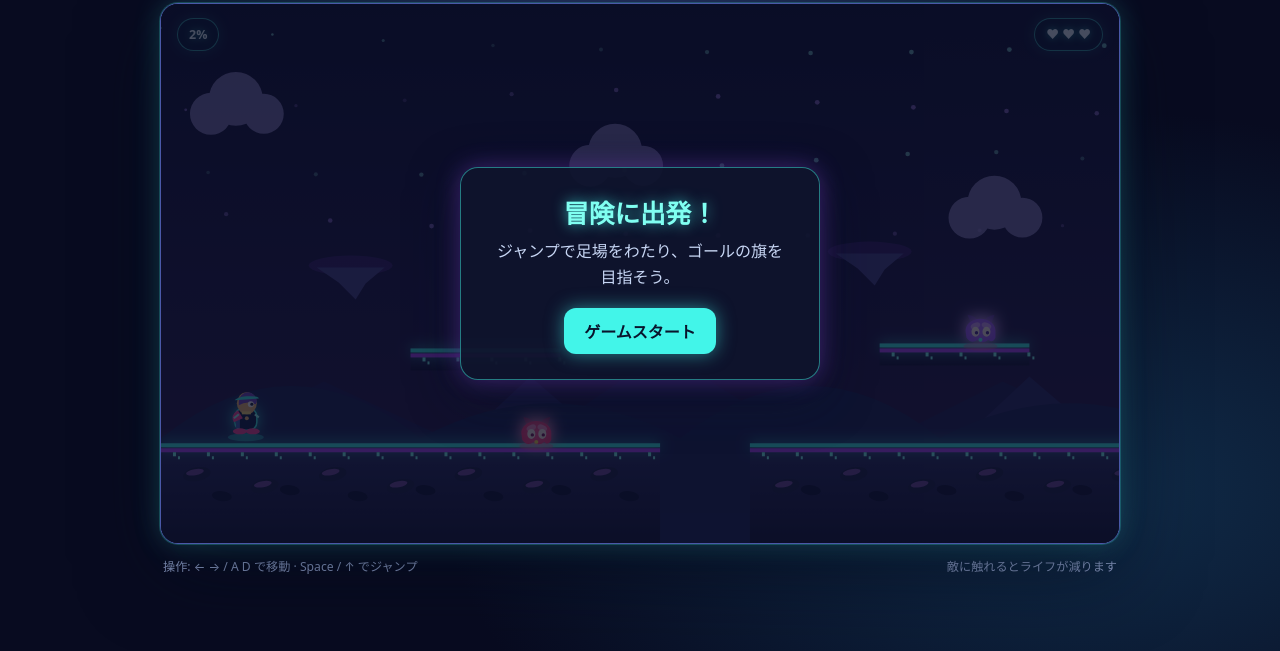
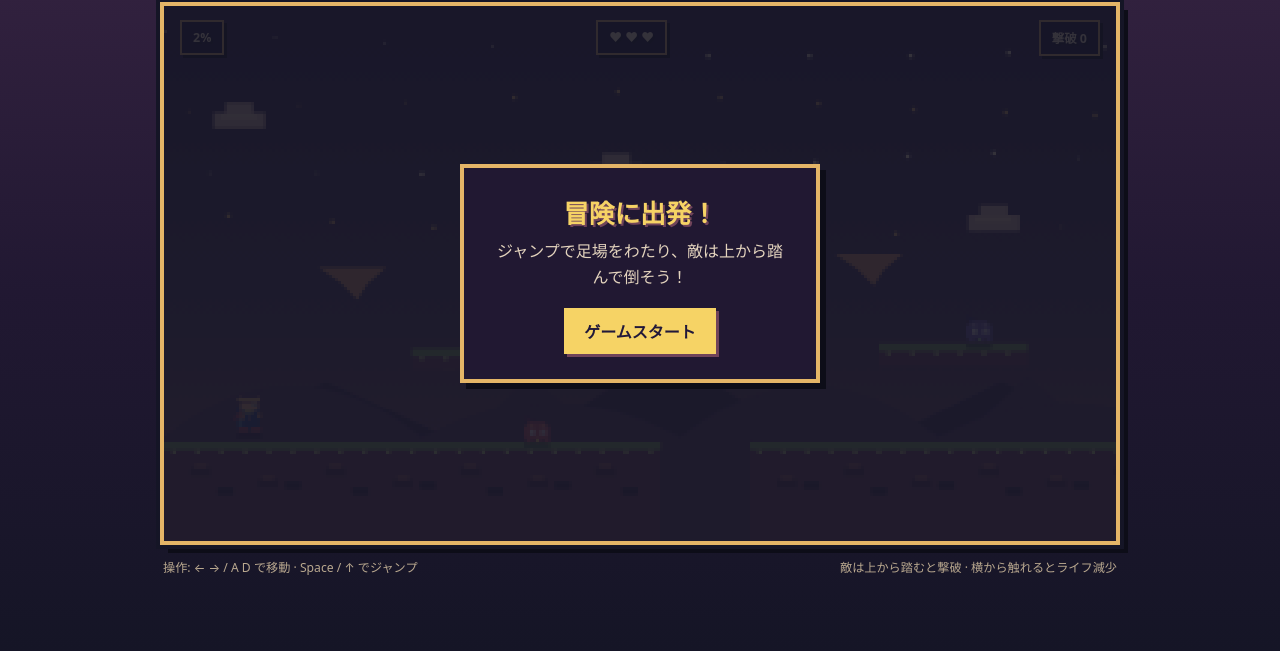
Before and after one commit to science-lab-edu/my-first-app, a plain HTML site: page index.html in a window 1280 px wide. Shown: the part 149-800 px from the top of the page. Drawn offline with Linux system fonts and the light colour scheme.

Commit message:
レトロ感

```diff
--- a/index.html
+++ b/index.html
@@ -3,13 +3,13 @@
 <head>
   <meta charset="UTF-8">
   <meta name="viewport" content="width=device-width, initial-scale=1">
-  <meta name="theme-color" content="#101a35">
+  <meta name="theme-color" content="#211832">
   <title>Skybound - ちいさな冒険</title>
   <style>
     :root {
       color-scheme: dark;
       font-family: system-ui, -apple-system, BlinkMacSystemFont, "Segoe UI", sans-serif;
-      background: #080b20;
+      background: #211832;
       color: #f5f7ff;
     }
 
@@ -22,9 +22,7 @@
       display: grid;
       place-items: center;
       background:
-        radial-gradient(ellipse at 50% 0%, #29205c 0, transparent 55%),
-        radial-gradient(ellipse at 85% 80%, #102c49 0, transparent 42%),
-        #080b20;
+        linear-gradient(180deg, #392544 0, #211832 55%, #151526 100%);
     }
 
     main { width: min(100%, 960px); }
@@ -39,7 +37,7 @@
 
     .eyebrow {
       margin: 0 0 4px;
-      color: #91a8db;
+      color: #e4b567;
       font-size: .72rem;
       font-weight: 800;
       letter-spacing: .18em;
@@ -54,7 +52,7 @@
 
     .hint {
       margin: 0;
-      color: #b5c3e3;
+      color: #c9b8a2;
       font-size: .85rem;
       text-align: right;
     }
@@ -62,16 +60,17 @@
     .game-shell {
       position: relative;
       overflow: hidden;
-      border: 1px solid #4a58a8;
-      border-radius: 18px;
-      background: #11122f;
-      box-shadow: 0 0 0 1px #42f5e933, 0 0 28px #42f5e933, 0 24px 80px #050b1c99;
+      border: 4px solid #e4b567;
+      border-radius: 0;
+      background: #211832;
+      box-shadow: 0 0 0 4px #151526, 8px 8px 0 #0d0d18;
     }
 
     canvas {
       display: block;
       width: 100%;
       aspect-ratio: 16 / 9;
+      image-rendering: pixelated;
       touch-action: none;
     }
 
@@ -82,19 +81,18 @@
       align-items: center;
       justify-content: space-between;
       pointer-events: none;
-      color: #e9faff;
+      color: #fff0c2;
       font-size: .78rem;
       font-weight: 800;
-      text-shadow: 0 0 9px #42f5e9b3;
+      text-shadow: 2px 2px #151526;
     }
 
     .hud span {
       padding: 7px 11px;
-      border: 1px solid #52f6e999;
-      border-radius: 999px;
-      background: #101c3bdb;
-      box-shadow: 0 0 14px #42f5e933, inset 0 0 12px #42f5e90d;
-      backdrop-filter: blur(8px);
+      border: 2px solid #e4b567;
+      border-radius: 0;
+      background: #211832;
+      box-shadow: 3px 3px 0 #0d0d18;
     }
 
     .message {
@@ -103,7 +101,7 @@
       display: grid;
       place-items: center;
       padding: 20px;
-      background: #080b20b8;
+      background: #151526dd;
       text-align: center;
     }
 
@@ -112,28 +110,28 @@
     .card {
       max-width: 360px;
       padding: 25px 28px;
-      border: 1px solid #42f5e977;
-      border-radius: 18px;
-      background: #10152eee;
-      box-shadow: 0 0 24px #a14cff55, 0 14px 50px #08112699;
+      border: 4px solid #e4b567;
+      border-radius: 0;
+      background: #211832;
+      box-shadow: 6px 6px 0 #0d0d18;
     }
 
-    .card h2 { margin: 0 0 8px; color: #80fff1; font-size: 1.6rem; text-shadow: 0 0 14px #42f5e9a6; }
-    .card p { margin: 0 0 18px; color: #c7d6f4; line-height: 1.6; }
+    .card h2 { margin: 0 0 8px; color: #f6d365; font-size: 1.6rem; text-shadow: 2px 2px #70445a; }
+    .card p { margin: 0 0 18px; color: #e3d3bd; line-height: 1.6; }
 
     button {
       border: 0;
-      border-radius: 12px;
+      border-radius: 0;
       padding: 11px 20px;
-      background: #42f5e9;
-      color: #09142c;
-      box-shadow: 0 0 18px #42f5e980;
+      background: #f6d365;
+      color: #21183a;
+      box-shadow: 3px 3px 0 #70445a;
       font: inherit;
       font-weight: 850;
       cursor: pointer;
     }
 
-    button:hover { background: #8efff7; box-shadow: 0 0 26px #42f5e9cc; }
+    button:hover { background: #ffe99a; box-shadow: 3px 3px 0 #70445a; }
     button:focus-visible { outline: 3px solid white; outline-offset: 3px; }
 
     .mobile-controls {
@@ -150,22 +148,23 @@
       width: 64px;
       height: 54px;
       padding: 0;
-      border: 1px solid #42f5e988;
-      background: #111b3a;
+      border: 2px solid #e4b567;
+      border-radius: 0;
+      background: #211832;
       color: white;
       font-size: 1.2rem;
-      box-shadow: inset 0 0 16px #42f5e91a, 0 0 12px #42f5e922;
+      box-shadow: 3px 3px 0 #0d0d18;
       touch-action: none;
     }
 
-    .mobile-controls button:active { background: #243c6b; box-shadow: 0 0 18px #42f5e980; }
+    .mobile-controls button:active { background: #70445a; box-shadow: 1px 1px 0 #0d0d18; }
 
     .footer {
       display: flex;
       justify-content: space-between;
       gap: 12px;
       margin: 13px 3px 0;
-      color: #8e9dc6;
+      color: #b9a88f;
       font-size: .76rem;
     }
 
@@ -182,10 +181,10 @@
   <main>
     <header class="topline">
       <div>
-        <p class="eyebrow">A tiny platform adventure</p>
+        <p class="eyebrow">PIXEL QUEST · 16-BIT ADVENTURE</p>
         <h1>Skybound <span aria-hidden="true">☁️</span></h1>
       </div>
-      <p class="hint">足場をわたり、旗のところまで進もう。</p>
+      <p class="hint">敵はジャンプで踏んで倒そう！</p>
     </header>
 
     <section class="game-shell" aria-label="横スクロールアクションゲーム">
@@ -193,11 +192,12 @@
       <div class="hud" aria-live="polite">
         <span id="progress">▶ START</span>
         <span id="lives">♥ ♥ ♥</span>
+        <span id="defeats">撃破 0</span>
       </div>
       <div class="message" id="message">
         <div class="card">
           <h2 id="message-title">冒険に出発！</h2>
-          <p id="message-text">ジャンプで足場をわたり、ゴールの旗を目指そう。</p>
+          <p id="message-text">ジャンプで足場をわたり、敵は上から踏んで倒そう！</p>
           <button id="start-button" type="button">ゲームスタート</button>
         </div>
       </div>
@@ -213,7 +213,7 @@
 
     <div class="footer">
       <span>操作: ← → / A D で移動 · Space / ↑ でジャンプ</span>
-      <span>敵に触れるとライフが減ります</span>
+      <span>敵は上から踏むと撃破 · 横から触れるとライフ減少</span>
     </div>
   </main>
 
@@ -227,6 +227,7 @@
       const startButton = document.querySelector("#start-button");
       const progressLabel = document.querySelector("#progress");
       const livesLabel = document.querySelector("#lives");
+      const defeatsLabel = document.querySelector("#defeats");
 
       const worldWidth = 2800;
       const worldHeight = 540;
@@ -260,12 +261,14 @@
       let elapsed = 0;
       let invulnerable = 0;
       let particles = [];
+      let defeats = 0;
 
       function resizeCanvas() {
         const rect = canvas.getBoundingClientRect();
         const dpr = Math.min(window.devicePixelRatio || 1, 2);
-        canvas.width = Math.round(rect.width * dpr);
-        canvas.height = Math.round(rect.height * dpr);
+        const pixelScale = 3;
+        canvas.width = Math.max(1, Math.round(rect.width * dpr / pixelScale));
+        canvas.height = Math.max(1, Math.round(rect.height * dpr / pixelScale));
         ctx.setTransform(canvas.width / (rect.width || 1), 0, 0, canvas.height / (rect.height || 1), 0, 0);
         draw();
       }
@@ -281,6 +284,7 @@
         invulnerable = 0;
         elapsed = 0;
         particles = [];
+        defeats = 0;
         enemies = enemySpawns.map((enemy, index) => ({
           ...enemy,
           x: enemy.x,
@@ -296,6 +300,7 @@
       function updateHud() {
         progressLabel.textContent = `${Math.min(100, Math.floor((player.x / (worldWidth - 100)) * 100))}%`;
         livesLabel.textContent = `${"♥ ".repeat(lives)}${"♡ ".repeat(3 - lives)}`.trim();
+        defeatsLabel.textContent = `撃破 ${defeats}`;
       }
 
       function showMessage(title, text, buttonText) {
@@ -364,10 +369,24 @@
           }
         }
 
-        for (const enemy of enemies) {
+        for (let i = enemies.length - 1; i >= 0; i -= 1) {
+          const enemy = enemies[i];
           enemy.x += enemy.direction * 75 * dt;
           if (enemy.x < enemy.min || enemy.x + enemy.w > enemy.max) enemy.direction *= -1;
-          if (invulnerable === 0 && intersects(player, enemy)) {
+          if (!intersects(player, enemy)) continue;
+
+          if (player.vy >= 0 && oldBottom <= enemy.y + 10 && player.y + player.h >= enemy.y) {
+            player.y = enemy.y - player.h;
+            player.vy = -430;
+            player.grounded = false;
+            enemies.splice(i, 1);
+            defeats += 1;
+            spawnParticles(enemy.x + enemy.w / 2, enemy.y + enemy.h / 2, 14, "#f6d365", 110, 45);
+            updateHud();
+            continue;
+          }
+
+          if (invulnerable === 0) {
             lives -= 1;
             invulnerable = 1.2;
             player.x = Math.max(0, player.x - 90);
@@ -385,7 +404,7 @@
           return;
         }
         if (player.x > worldWidth - 120) {
-          showMessage("ゴール！", `冒険クリア！ タイムは ${elapsed.toFixed(1)} 秒。`, "もう一度遊ぶ");
+          showMessage("ゴール！", `冒険クリア！ ${defeats}体のモンスターを倒した！ タイムは ${elapsed.toFixed(1)} 秒。`, "もう一度遊ぶ");
           return;
         }
 
@@ -407,9 +426,9 @@
         ctx.translate(-cameraX, 0);
 
         const sky = ctx.createLinearGradient(0, 0, 0, worldHeight);
-        sky.addColorStop(0, "#111638");
-        sky.addColorStop(0.58, "#24204e");
-        sky.addColorStop(1, "#382451");
+        sky.addColorStop(0, "#312344");
+        sky.addColorStop(0.58, "#51405b");
+        sky.addColorStop(1, "#8a5962");
         ctx.fillStyle = sky;
         ctx.fillRect(cameraX, 0, viewWidth, worldHeight);
 
@@ -420,7 +439,7 @@
           drawCloud(x, 95 + (i % 3) * 52);
         }
 
-        ctx.fillStyle = "#202c5c";
+        ctx.fillStyle = "#58405b";
         ctx.beginPath();
         ctx.moveTo(cameraX, 435);
         for (let x = Math.floor(cameraX / 260) * 260; x <= cameraX + viewWidth + 300; x += 260) {
@@ -431,22 +450,13 @@
         ctx.fill();
 
         for (const platform of platforms) {
-          const earth = ctx.createLinearGradient(0, platform.y, 0, platform.y + platform.h);
-          earth.addColorStop(0, "#303469");
-          earth.addColorStop(1, "#171b3b");
-          ctx.fillStyle = earth;
+          ctx.fillStyle = "#70445a";
           ctx.fillRect(platform.x, platform.y, platform.w, platform.h);
-          ctx.fillStyle = "#42f5e9";
-          ctx.shadowColor = "#42f5e9";
-          ctx.shadowBlur = 14;
-          ctx.fillRect(platform.x, platform.y, platform.w, 4);
-          ctx.shadowBlur = 0;
-          ctx.fillStyle = "#b44cff";
-          ctx.fillRect(platform.x, platform.y + 5, platform.w, 4);
-          ctx.fillStyle = "#82fff4";
-          for (let x = platform.x + 12; x < platform.x + platform.w; x += 34) {
-            ctx.fillRect(x, platform.y + 9, 3, 4);
-            ctx.fillRect(x + 5, platform.y + 13, 2, 3);
+          ctx.fillStyle = "#80a85a";
+          ctx.fillRect(platform.x, platform.y, platform.w, 8);
+          ctx.fillStyle = "#bfd17a";
+          for (let x = platform.x + 8; x < platform.x + platform.w; x += 24) {
+            ctx.fillRect(x, platform.y + 8, 4, 4);
           }
           ctx.save();
           ctx.beginPath();
@@ -454,18 +464,12 @@
           ctx.clip();
           for (let x = platform.x + 22; x < platform.x + platform.w - 14; x += 68) {
             const offset = Math.floor(x / 68) % 2 ? 12 : 0;
-            ctx.fillStyle = "#22284d";
-            ctx.beginPath();
-            ctx.ellipse(x + 14, platform.y + 31 + offset, 14, 7, -0.18, 0, Math.PI * 2);
-            ctx.fill();
-            ctx.fillStyle = "#73509f";
-            ctx.beginPath();
-            ctx.ellipse(x + 12, platform.y + 29 + offset, 9, 3, -0.18, 0, Math.PI * 2);
-            ctx.fill();
-            ctx.fillStyle = "#141a39";
-            ctx.beginPath();
-            ctx.ellipse(x + 39, platform.y + 53 - offset / 2, 10, 5, 0.12, 0, Math.PI * 2);
-            ctx.fill();
+            ctx.fillStyle = "#51354c";
+            ctx.fillRect(x + 5, platform.y + 26 + offset, 20, 8);
+            ctx.fillStyle = "#9b665d";
+            ctx.fillRect(x + 9, platform.y + 22 + offset, 12, 4);
+            ctx.fillStyle = "#392c45";
+            ctx.fillRect(x + 32, platform.y + 46 - offset / 2, 16, 7);
           }
           ctx.restore();
         }
@@ -484,21 +488,17 @@
             const seed = Math.abs(Math.sin(x * 12.9898 + row * 78.233));
             const starX = x + seed * 82;
             const starY = 24 + row * 61 + Math.abs(Math.sin(x * 0.03 + row)) * 25;
-            const pulse = 0.45 + Math.sin(elapsed * 2 + seed * 8) * 0.2;
-            ctx.globalAlpha = pulse;
-            ctx.fillStyle = row % 2 ? "#b991ff" : "#9bfff4";
-            ctx.beginPath();
-            ctx.arc(starX, starY, 1 + seed * 1.4, 0, Math.PI * 2);
-            ctx.fill();
+            ctx.fillStyle = row % 2 ? "#e4b567" : "#fff0c2";
+            const size = seed > 0.76 ? 4 : 2;
+            ctx.fillRect(Math.floor(starX / 3) * 3, Math.floor(starY / 3) * 3, size, size);
           }
         }
-        ctx.globalAlpha = 1;
       }
 
       function drawParallax(viewWidth) {
         const layers = [
-          { speed: 0.12, y: 390, step: 340, color: "#24275a" },
-          { speed: 0.28, y: 415, step: 250, color: "#30316c" }
+          { speed: 0.12, y: 390, step: 340, color: "#44364f" },
+          { speed: 0.28, y: 415, step: 250, color: "#58405b" }
         ];
         for (const layer of layers) {
           const offset = cameraX * layer.speed;
@@ -523,11 +523,7 @@
         ctx.translate(-islandOffset, 0);
         for (let x = Math.floor(islandOffset / 520) * 520 + 190; x < islandOffset + viewWidth + 520; x += 520) {
           const y = 248 + Math.sin(x) * 14;
-          ctx.fillStyle = "#a14cff33";
-          ctx.beginPath();
-          ctx.ellipse(x, y, 42, 10, 0, 0, Math.PI * 2);
-          ctx.fill();
-          ctx.fillStyle = "#4d4b91";
+          ctx.fillStyle = "#d79a68";
           ctx.beginPath();
           ctx.moveTo(x - 34, y + 2);
           ctx.lineTo(x + 34, y + 2);
@@ -541,12 +537,11 @@
       }
 
       function drawCloud(x, y) {
-        ctx.fillStyle = "#c0b4ff99";
-        ctx.beginPath();
-        ctx.arc(x, y + 15, 21, 0, Math.PI * 2);
-        ctx.arc(x + 25, y, 27, 0, Math.PI * 2);
-        ctx.arc(x + 53, y + 15, 20, 0, Math.PI * 2);
-        ctx.fill();
+        ctx.fillStyle = "#d9b9a3";
+        ctx.fillRect(x, y + 12, 52, 16);
+        ctx.fillRect(x + 12, y + 2, 28, 12);
+        ctx.fillStyle = "#f0d4ae";
+        ctx.fillRect(x + 7, y + 14, 36, 5);
       }
 
       function drawPlayer() {
@@ -556,71 +551,49 @@
         const x = player.x;
         const y = player.y + bob;
         const jumpPose = player.grounded ? 0 : Math.min(1, Math.abs(player.vy) / 650);
-        ctx.fillStyle = "#42f5e966";
+        ctx.fillStyle = "#15152688";
         ctx.beginPath();
-        ctx.ellipse(x + player.w / 2, player.y + player.h + 2, 18, 4, 0, 0, Math.PI * 2);
+        ctx.fillRect(x + 4, player.y + player.h, 24, 4);
         ctx.fill();
-        ctx.shadowColor = "#42f5e9";
-        ctx.shadowBlur = 16;
-        ctx.fillStyle = "#172950";
+        ctx.fillStyle = "#334c83";
         ctx.beginPath();
-        ctx.roundRect(x + 4, y + 17, 22, 22, 8);
+        ctx.rect(x + 4, y + 17, 22, 22);
         ctx.fill();
-        ctx.shadowBlur = 0;
-        ctx.strokeStyle = "#42f5e9";
-        ctx.lineWidth = 1.5;
-        ctx.stroke();
-        ctx.fillStyle = "#476cbb";
+        ctx.fillStyle = "#55759a";
         ctx.fillRect(x + 5, y + 25, 4, 12);
-        ctx.fillStyle = "#ff4d9d";
+        ctx.fillStyle = "#a64f5b";
         ctx.beginPath();
         ctx.moveTo(x + 7, y + 19);
-        ctx.quadraticCurveTo(x - 1, y + 24, x + 3 + Math.sin(elapsed * 9) * 2, y + 31);
+        ctx.lineTo(x - 1 + Math.round(Math.sin(elapsed * 9)) * 2, y + 30);
         ctx.lineTo(x + 12, y + 27);
         ctx.closePath();
         ctx.fill();
-        ctx.fillStyle = "#f4bd76";
+        ctx.fillStyle = "#e9ad76";
         ctx.beginPath();
-        ctx.ellipse(x + 16, y + 12, 10, 11, 0, 0, Math.PI * 2);
+        ctx.rect(x + 7, y + 4, 18, 16);
         ctx.fill();
-        ctx.fillStyle = "#7c51c7";
+        ctx.fillStyle = "#65445c";
         ctx.beginPath();
-        ctx.arc(x + 17, y + 10, 9, Math.PI, Math.PI * 2);
-        ctx.lineTo(x + 25, y + 13);
-        ctx.quadraticCurveTo(x + 16, y + 9, x + 8, y + 14);
+        ctx.rect(x + 7, y + 3, 18, 7);
+        ctx.rect(x + 4, y + 8, 23, 3);
         ctx.closePath();
         ctx.fill();
-        ctx.fillStyle = "#42f5e9";
-        ctx.beginPath();
-        ctx.ellipse(x + 16, y + 8, 12, 3, -0.08, Math.PI, Math.PI * 2);
-        ctx.fill();
-        ctx.fillStyle = "#ffffff";
-        ctx.beginPath();
-        ctx.arc(x + 20, y + 13, 3, 0, Math.PI * 2);
-        ctx.fill();
+        ctx.fillStyle = "#e4b567";
+        ctx.fillRect(x + 4, y + 7, 23, 3);
+        ctx.fillStyle = "#fff0c2";
+        ctx.fillRect(x + 19, y + 12, 4, 4);
         ctx.fillStyle = "#243044";
-        ctx.beginPath();
-        ctx.arc(x + 21, y + 13, 1.5, 0, Math.PI * 2);
-        ctx.fill();
-        ctx.strokeStyle = "#9bfff4";
-        ctx.lineWidth = 2;
-        ctx.beginPath();
-        ctx.moveTo(x + 8, y + 23);
-        ctx.lineTo(x + 3, y + 27 - jumpPose * 3);
-        ctx.moveTo(x + 24, y + 23);
-        ctx.lineTo(x + 28, y + 26 - jumpPose * 3);
-        ctx.stroke();
-        ctx.fillStyle = "#ff4d9d";
-        ctx.beginPath();
-        ctx.ellipse(x + 9, y + 40 + Math.max(0, step), 7, 3, 0, 0, Math.PI * 2);
-        ctx.ellipse(x + 22, y + 40 + Math.max(0, -step), 7, 3, 0, 0, Math.PI * 2);
-        ctx.fill();
-        ctx.fillStyle = "#ffe27a";
+        ctx.fillRect(x + 20, y + 13, 2, 3);
+        ctx.fillStyle = "#b98262";
+        ctx.fillRect(x + 7, y + 23, 4, 7 - jumpPose * 2);
+        ctx.fillRect(x + 24, y + 23, 4, 5 - jumpPose * 2);
+        ctx.fillStyle = "#a64f5b";
+        ctx.fillRect(x + 5, y + 37 + Math.max(0, step), 10, 5);
+        ctx.fillRect(x + 18, y + 37 + Math.max(0, -step), 10, 5);
+        ctx.fillStyle = "#f6d365";
         ctx.fillRect(x + 11, y + 20, 9, 3);
-        ctx.fillStyle = "#f4bd76";
-        ctx.beginPath();
-        ctx.arc(x + 16, y + 27, 2, 0, Math.PI * 2);
-        ctx.fill();
+        ctx.fillStyle = "#d98064";
+        ctx.fillRect(x + 15, y + 27, 3, 2);
       }
 
       function spawnParticles(x, y, count, color, spread, upwardSpeed) {
@@ -651,74 +624,57 @@
 
       function drawEnemy(enemy) {
         const palettes = [
-          { body: "#ff397a", light: "#ff9ac5", dark: "#7e255d", horn: "#ffe65c" },
-          { body: "#9b55ff", light: "#d4a5ff", dark: "#512f9a", horn: "#5ffff0" },
-          { body: "#ff873d", light: "#ffd17b", dark: "#a63f63", horn: "#ffef70" }
+          { body: "#c65b62", light: "#e98b70", dark: "#713c58", horn: "#f6d365" },
+          { body: "#7965a8", light: "#b69ac0", dark: "#443d70", horn: "#9dbd8a" },
+          { body: "#d8894f", light: "#f0bd72", dark: "#8a4b4c", horn: "#f6d365" }
         ];
         const palette = palettes[enemy.type];
         const bob = Math.sin(elapsed * 5 + enemy.x * 0.02) * 2;
         const x = enemy.x;
         const y = enemy.y + bob;
-        ctx.fillStyle = "#ff4d9d55";
+        ctx.fillStyle = "#15152688";
         ctx.beginPath();
-        ctx.ellipse(x + enemy.w / 2, enemy.y + enemy.h + 3, 17, 4, 0, 0, Math.PI * 2);
+        ctx.fillRect(x + 3, enemy.y + enemy.h + 1, 26, 4);
         ctx.fill();
-        ctx.shadowColor = palette.light;
-        ctx.shadowBlur = 16;
         ctx.fillStyle = palette.dark;
         ctx.beginPath();
         ctx.moveTo(x + 7, y + 12);
         ctx.lineTo(x + 3, y + 2);
-        ctx.quadraticCurveTo(x + 13, y + 3, x + 14, y + 11);
+        ctx.lineTo(x + 14, y + 8);
         ctx.moveTo(x + 19, y + 11);
-        ctx.quadraticCurveTo(x + 21, y + 3, x + 30, y + 2);
+        ctx.lineTo(x + 20, y + 8);
         ctx.lineTo(x + 26, y + 14);
         ctx.fill();
         ctx.fillStyle = palette.body;
-        ctx.beginPath();
-        ctx.ellipse(x + 16, y + 18, 15, 12, 0, Math.PI, Math.PI * 2);
-        ctx.lineTo(x + 31, y + 25);
-        ctx.quadraticCurveTo(x + 28, y + 31, x + 24, y + 27);
-        ctx.quadraticCurveTo(x + 18, y + 32, x + 13, y + 27);
-        ctx.quadraticCurveTo(x + 7, y + 32, x + 2, y + 25);
-        ctx.closePath();
-        ctx.fill();
+        ctx.fillRect(x + 3, y + 12, 26, 13);
+        ctx.fillRect(x + 7, y + 8, 18, 18);
+        ctx.fillRect(x + 5, y + 25, 6, 4);
+        ctx.fillRect(x + 14, y + 25, 6, 4);
+        ctx.fillRect(x + 23, y + 25, 6, 4);
         ctx.fillStyle = palette.light;
-        ctx.beginPath();
-        ctx.ellipse(x + 11, y + 13, 5, 3, -0.4, 0, Math.PI * 2);
-        ctx.ellipse(x + 22, y + 13, 5, 3, 0.4, 0, Math.PI * 2);
-        ctx.fill();
+        ctx.fillRect(x + 8, y + 11, 5, 3);
+        ctx.fillRect(x + 20, y + 11, 5, 3);
         ctx.fillStyle = "#fff4e8";
-        ctx.beginPath();
-        ctx.ellipse(x + 11, y + 19, 4, 5, 0, 0, Math.PI * 2);
-        ctx.ellipse(x + 22, y + 19, 4, 5, 0, 0, Math.PI * 2);
-        ctx.fill();
+        ctx.fillRect(x + 9, y + 16, 5, 6);
+        ctx.fillRect(x + 20, y + 16, 5, 6);
         ctx.fillStyle = palette.dark;
-        ctx.beginPath();
-        ctx.arc(x + 12, y + 20, 1.7, 0, Math.PI * 2);
-        ctx.arc(x + 23, y + 20, 1.7, 0, Math.PI * 2);
-        ctx.fill();
+        ctx.fillRect(x + 11, y + 18, 2, 3);
+        ctx.fillRect(x + 22, y + 18, 2, 3);
         ctx.fillStyle = palette.horn;
-        ctx.beginPath();
-        ctx.arc(x + 16, y + 27, 2, 0, Math.PI * 2);
-        ctx.fill();
-        ctx.shadowBlur = 0;
+        ctx.fillRect(x + 15, y + 25, 3, 3);
       }
 
       function drawGoal() {
-        ctx.shadowColor = "#42f5e9";
-        ctx.shadowBlur = 18;
-        ctx.fillStyle = "#a9fff9";
-        ctx.fillRect(worldWidth - 125, 322, 7, 118);
-        ctx.fillStyle = "#ff4d9d";
+        ctx.fillStyle = "#e4b567";
+        ctx.fillRect(worldWidth - 125, 322, 6, 118);
+        ctx.fillStyle = "#c65b62";
         ctx.beginPath();
         ctx.moveTo(worldWidth - 118, 325);
         ctx.lineTo(worldWidth - 62, 341);
         ctx.lineTo(worldWidth - 118, 360);
         ctx.closePath();
         ctx.fill();
-        ctx.shadowBlur = 0;
-        ctx.fillStyle = "#ffe65c";
+        ctx.fillStyle = "#f6d365";
         ctx.beginPath();
         ctx.arc(worldWidth - 121.5, 319, 7, 0, Math.PI * 2);
         ctx.fill();
```
